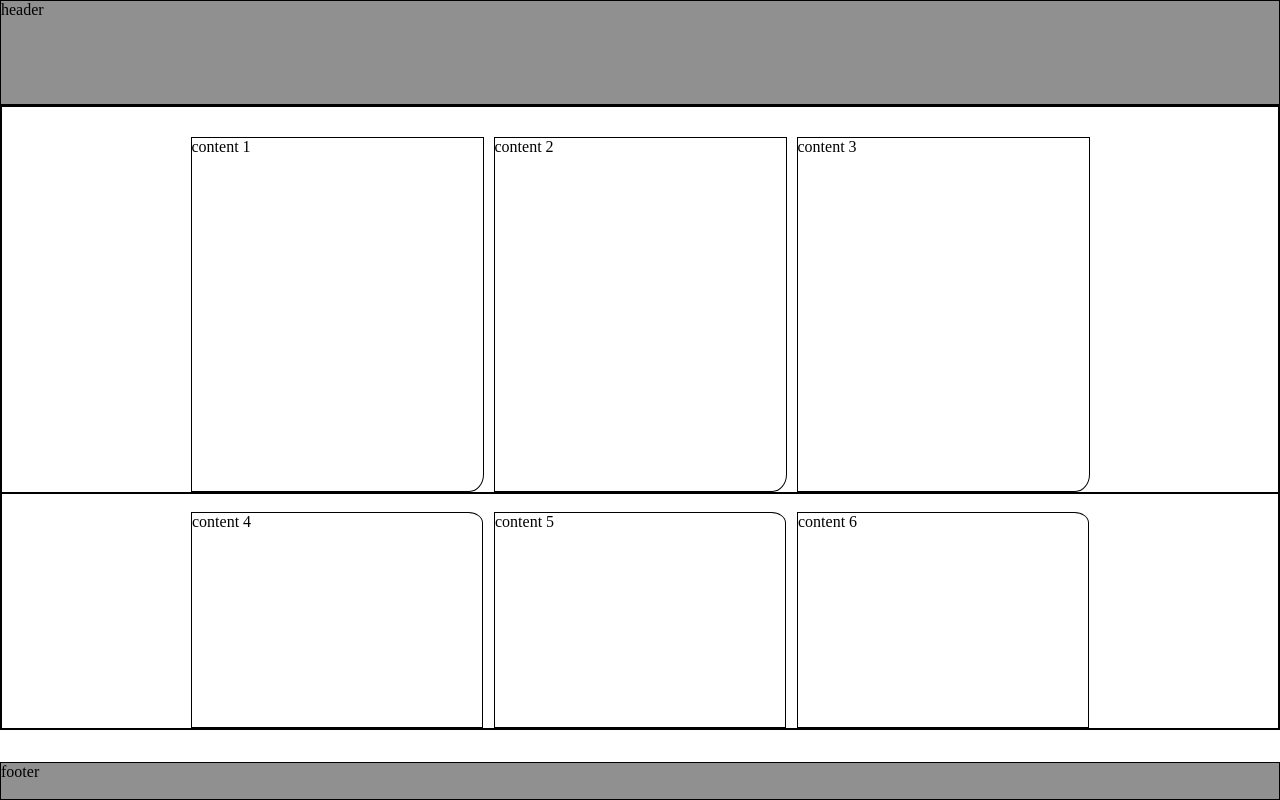
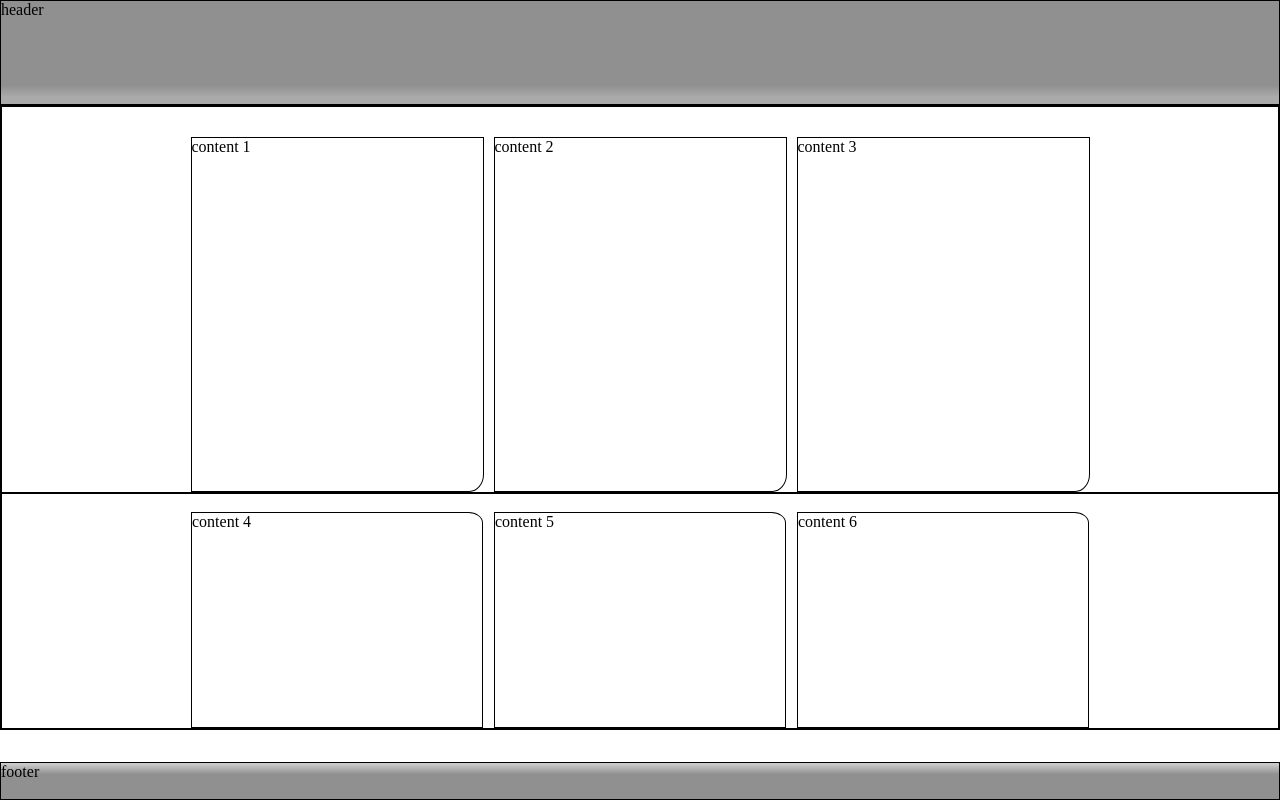
Before and after one commit to michael6cohen/web_application, a plain HTML site: page index.html in a window 1280 px wide. Drawn offline with Linux system fonts and the light colour scheme.

Commit message:
define css gradient

```diff
--- a/style.css
+++ b/style.css
@@ -11,6 +11,7 @@ body  *{
 header{
     height: 105px;
     background-color: rgb(144, 144, 144);
+    background: linear-gradient(180deg, rgba(144,144,144,1) 82%, rgba(170,170,170,1) 93%);
 }
 
 footer{
@@ -20,6 +21,7 @@ footer{
     height: 38px;
     bottom: 0;
     background-color: rgb(144, 144, 144);
+    background: linear-gradient(0deg, rgba(144,144,144,1) 69%, rgba(203,203,203,1) 97%);
 
 
 }
```
